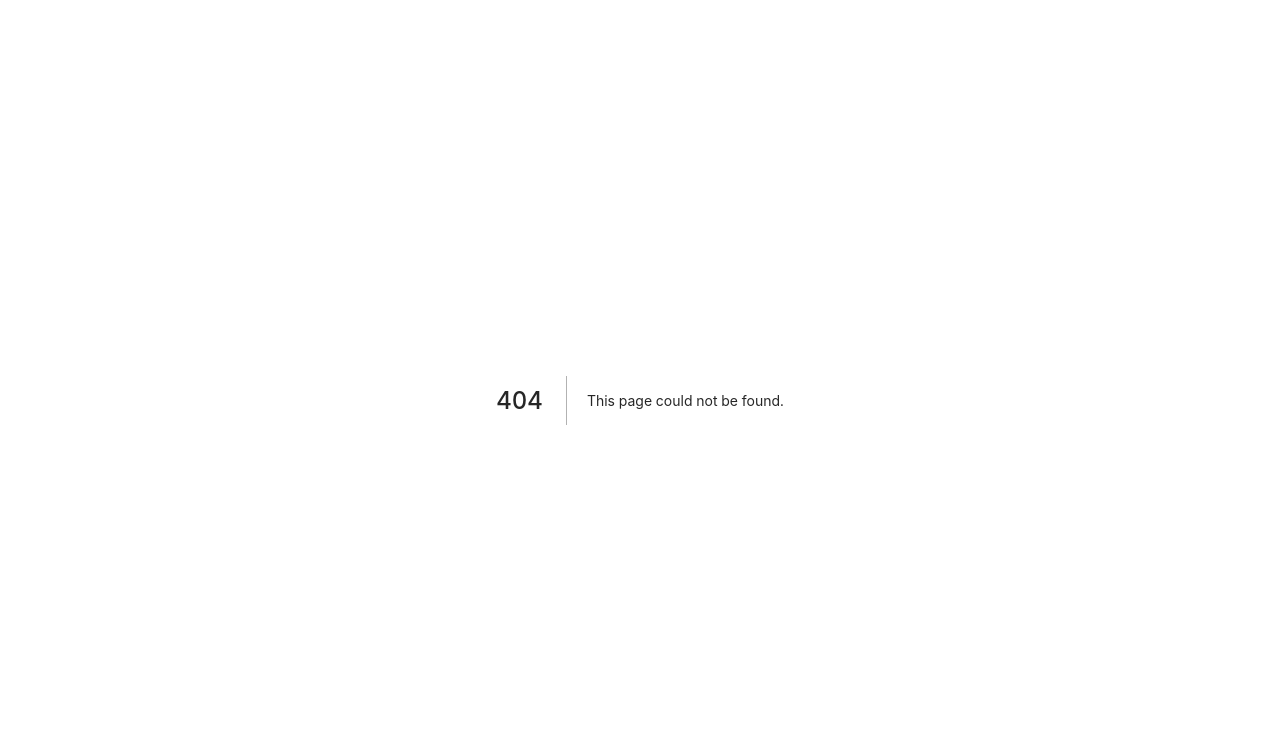
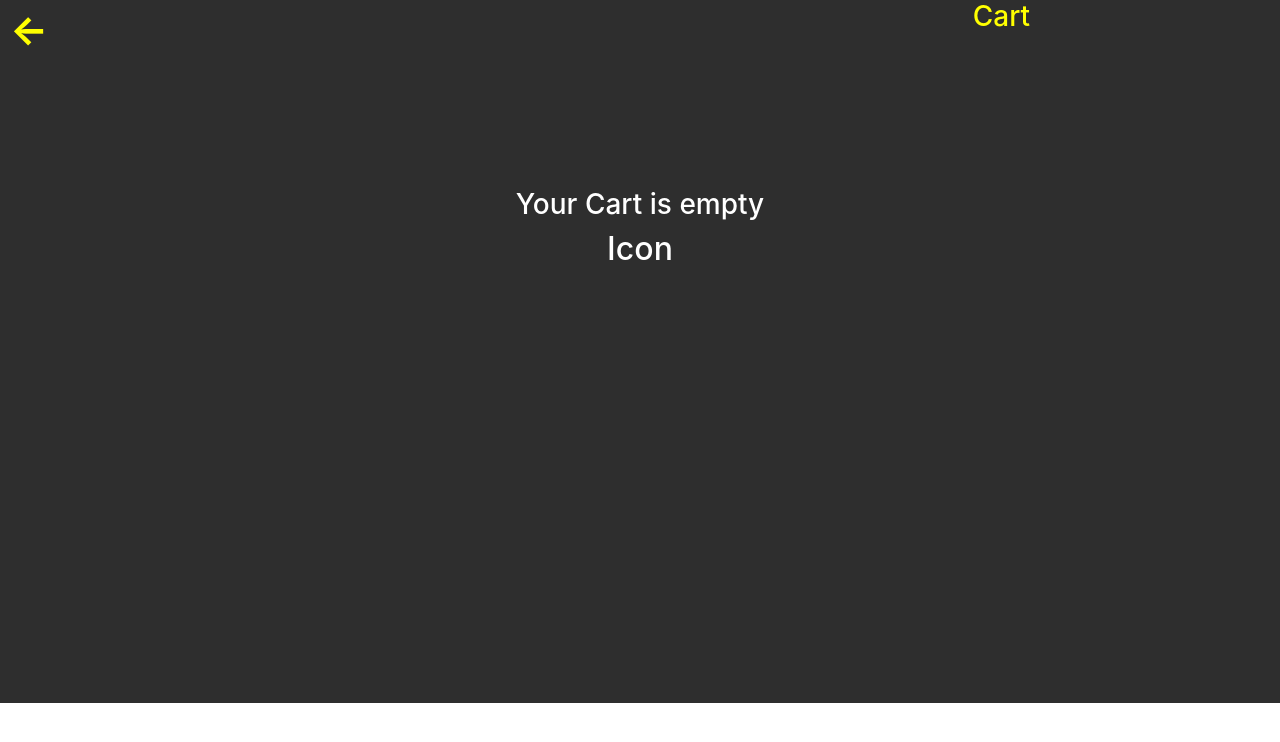
Before and after one commit to itsjahidhasan/food_project, a Next.js app: page /Cart in a window 1280 px wide. Before the commit this address had no page. Shown: the top 742 px of the page. Built offline with nearby package versions, Linux system fonts and the light colour scheme.

Commit message:
cart has been added

```diff
--- /dev/null
+++ b/components/layout/cart.js
@@ -0,0 +1,21 @@
+import Link from "next/link";
+export default function cart() {
+  return (
+    <>
+      <div className="cart-body">
+        <div>
+          <Link  href="/" passHref>
+            <a className="back-arrow" style={{ color: "yellow", marginLeft: "10px"}}>	&#8592;</a>
+          </Link>
+          <h3 style={{ color: "yellow", float: "right", marginRight: "250px" }}>
+            Cart
+          </h3>
+        </div>
+        <div className="empty-content">
+          <h3 className="txt-empty">Your Cart is empty</h3>
+          <h2 className="empty-icon">Icon</h2>
+        </div>
+      </div>
+    </>
+  );
+}
--- a/components/layout/homePageSlider.js
+++ b/components/layout/homePageSlider.js
@@ -14,11 +14,7 @@ export default function HomePageSlider() {
     <>
       <Carousel autoplay>
         <div>
-        <Image
-        src="/image/slider2.jpg"
-        alt="Picture of the author"
-        layout="fill"
-      />
+          <h3 style={contentStyle}>1</h3>
         </div>
         <div>
           <h3 style={contentStyle}>2</h3>
--- /dev/null
+++ b/pages/Cart/index.js
@@ -0,0 +1,6 @@
+import Cart from "../../components/layout/cart";
+export default function CartIndex() {
+  return(
+    <Cart />
+  );
+}
--- /dev/null
+++ b/styles/scss/_cart.scss
@@ -0,0 +1,19 @@
+.cart-body{
+  background-color: #2E2E2E;
+  height: 703px;
+}
+.back-arrow{
+  font-size: 40px;
+  font-weight: bold;
+}
+.empty-content{
+  margin-top: 10%;
+}
+.txt-empty{
+  color: white;
+  text-align: center;
+}
+.empty-icon{
+  color: white;
+  text-align: center;
+}
--- a/styles/scss/_layout.scss
+++ b/styles/scss/_layout.scss
@@ -1,3 +1,8 @@
 span.navbar-toggler-icon {
   background-color: rgb(235, 235, 226);
+  float: right !important;
+
 }
+.cart-icon{
+  margin-right: -263px;
+}
--- a/styles/scss/_pageContent.scss
+++ b/styles/scss/_pageContent.scss
@@ -3,6 +3,7 @@
   font-weight: bold;
   color: yellow;
   background: none;
+  margin-bottom: 30px;
 }
 .txtStyle {
   color: rgb(240, 240, 235);
@@ -26,6 +27,7 @@
   margin-right: 20px;
   border: 2px solid #2e2e2e;
   border-radius: 15px;
+
 }
 .favoriteItems{
   margin-top: 15px;
@@ -51,3 +53,21 @@
   float: left;
   padding-bottom: 25px;
 }
+.allRestaurants{
+  margin-left: 25px;
+}
+.allRestaurants-items{
+  margin-top: 15px;
+  padding-bottom: 25px;
+  width: 90vw;
+}
+.allRestaurants-img{
+  height: 230px;
+  color: #fff;
+  background: #364d79;
+  margin-right: 20px;
+  margin-top: 30px;
+  margin-bottom: 15px;
+  border: 2px solid #2e2e2e;
+  border-radius: 15px;
+}
--- a/styles/scss/style.scss
+++ b/styles/scss/style.scss
@@ -4,3 +4,4 @@
 @import './layout';
 @import './sidebar';
 @import './pageContent';
+@import './cart';
```
Also changed, not shown: components/layout/layout.js (+4 -3 lines), components/layout/pageContent.js (+34 -5 lines).
